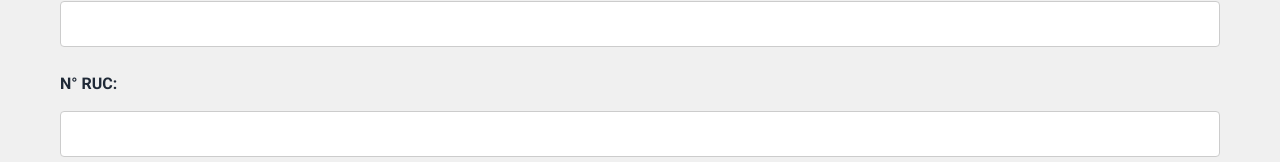
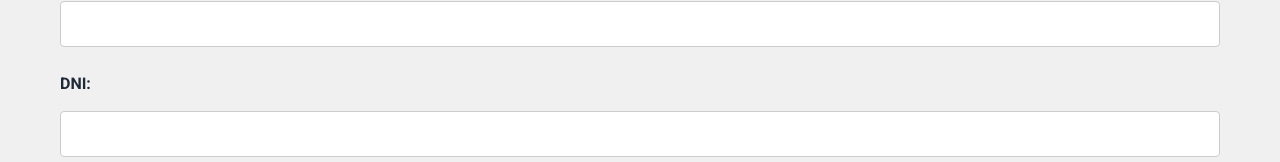
Before and after one commit to Milanesa21/Seguridad_e_higiene_front, a React (Vite) app: page /Inspeccion in a window 1280 px wide. Shown: the part 263-425 px from the top of the page. Built offline with nearby package versions, Linux system fonts and the light colour scheme; what ldrs would draw is missing.

Commit message:
Le añadi una seccion para DNI

```diff
--- a/src/components/Inspecciones/InspeccionFormat.jsx
+++ b/src/components/Inspecciones/InspeccionFormat.jsx
@@ -1,5 +1,5 @@
 import React, { useState } from 'react';
-import "../Inspecciones/inspeccion.css"
+import "../Inspecciones/Inspeccion.css"
 
 export const InspectionForm = () => {
   const [employerData, setEmployerData] = useState({
@@ -120,7 +120,7 @@ export const InspectionForm = () => {
           />
         </div>
         <div className="form-group">
-          <label htmlFor="ruc">N° RUC:</label>
+          <label htmlFor="ruc">DNI:</label>
           <input
             type="text"
             id="ruc"
```
